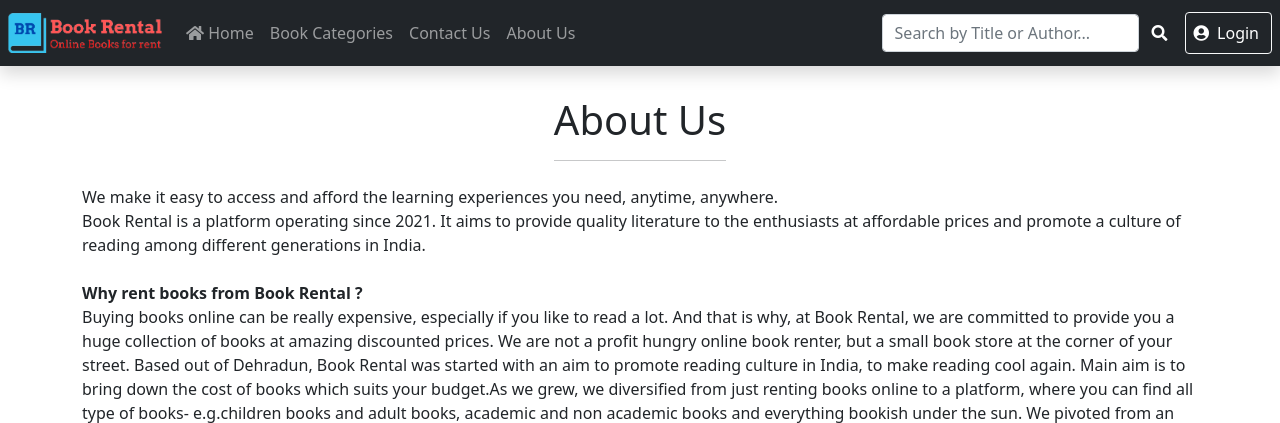
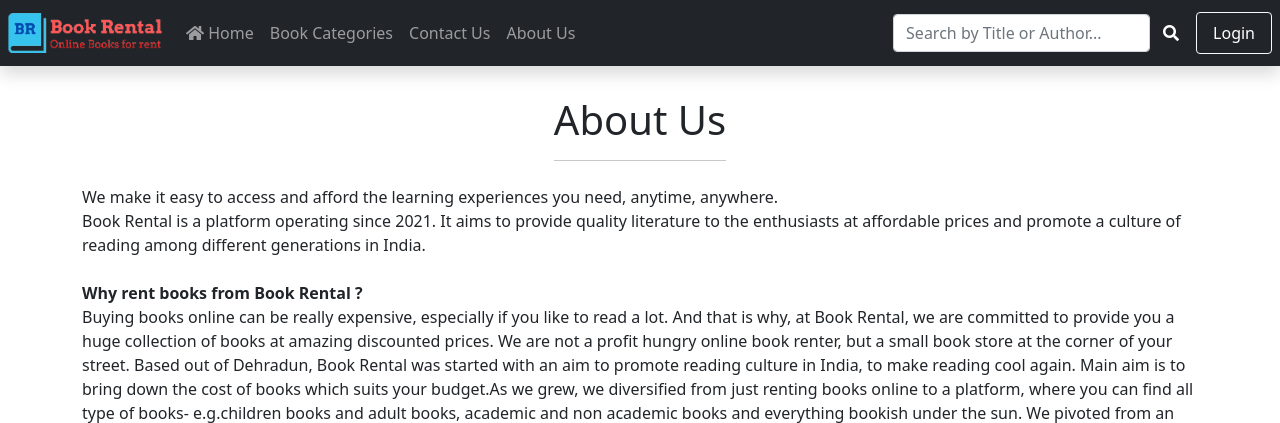
Before and after one commit to sacred-mercy/Book-Rental-Website, a PHP site: page /BscitMiniProject3rdSem/aboutUs.php in a window 1280 px wide. Shown: the top 423 px of the page. Run offline with PHP 8.4, Linux system fonts and the light colour scheme; some libraries are stand-ins or nearby versions.

Commit message:
Changed login btn

```diff
--- a/header.php
+++ b/header.php
@@ -91,14 +91,14 @@
                     <i class="fas fa-search"></i>
                 </button>
             </form>
-            <div class=" navbar-nav navbar btn-dark btn  btn-outline-light me-2 text-decoration-none login-btn">
+            <div class=" navbar-nav navbar btn-dark btn btn-outline-light me-2 text-decoration-none login-btn">
               <?php
                 if (isset($_SESSION['USER_LOGIN'])) {
 //                  $userName = $_SESSION['USER_NAME'];
 //                      echo $userName;
                   echo '<a class="text-decoration-none me-1 ms-3 text-white" href="logout.php"> Logout</a>';
                 } else {
-                  echo '<i class="fas fa-user-circle mx-2 text-white "></i><a class="text-decoration-none text-white" href="SignIn.php"> Login</a>';
+                  echo '<a class="text-decoration-none me-1 ms-3 text-white" role="button" href="SignIn.php"> Login</a>';
                 }
               ?>
             </div>
```
